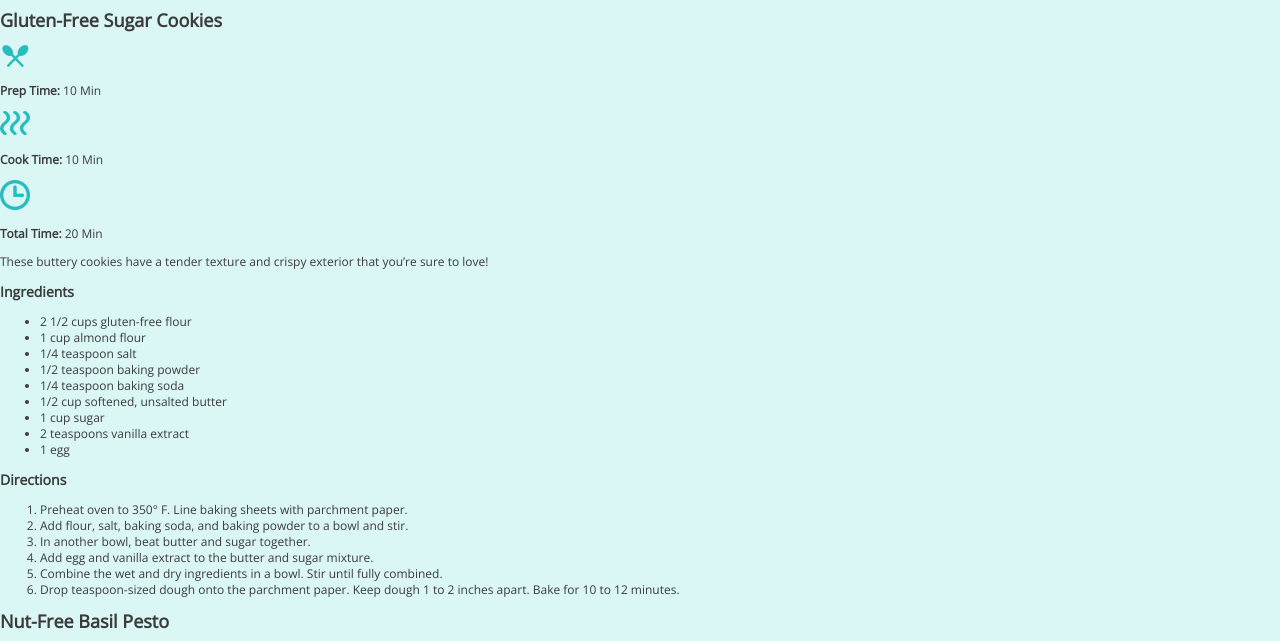
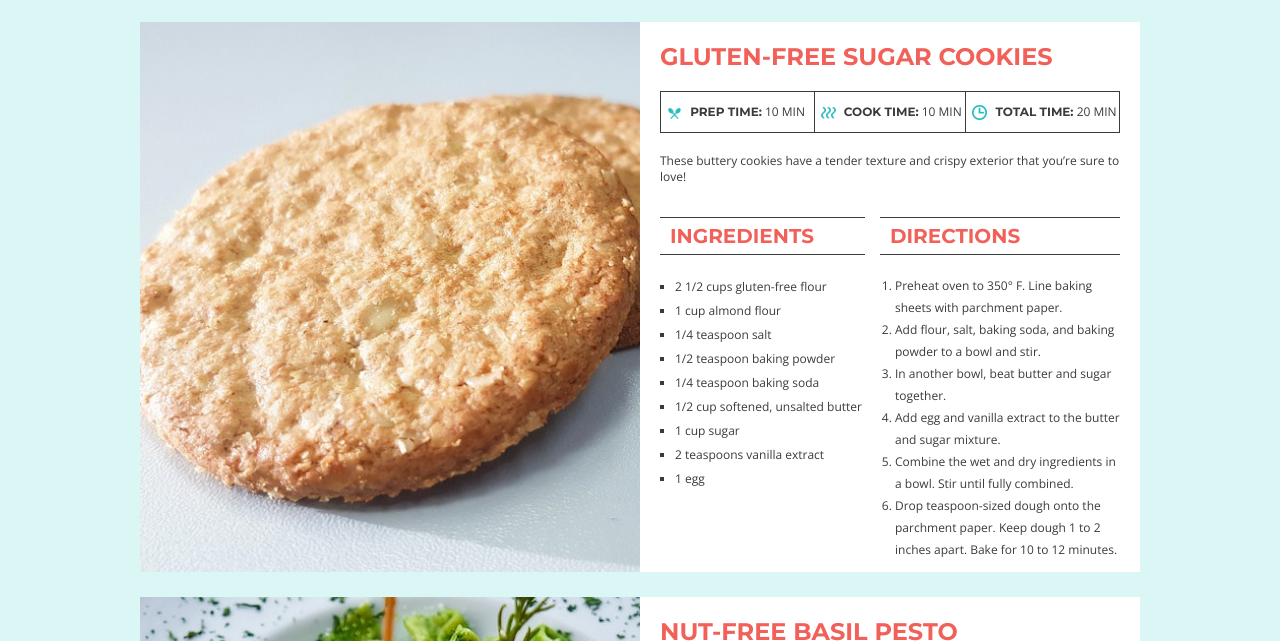
Before and after one commit to k-kenney/recipe-cards, a plain HTML site: page index.html in a window 1280 px wide. Shown: the part 99-740 px from the top of the page. Drawn offline with nearby package versions, Linux system fonts and the light colour scheme.

Commit message:
styled cards to look like design comp

```diff
--- a/css/style.css
+++ b/css/style.css
@@ -11,9 +11,9 @@ header {
   text-align: center;
 }
 
-header h1 {
+h1 {
   display: inline-block;
-  margin: 0 auto;
+  margin: 0;
   padding: 40px 0;
   color: #f16059;
   font-size: 48px;
@@ -27,5 +27,120 @@ header img {
 
 main {
   width: 1000px;
-  margin: 0, auto;
+  margin: auto;
 }
+
+.card {
+  margin: 25px 0;
+  overflow: auto;
+}
+
+.image {
+  float: left;
+  width: 500px;
+  height: 550px;
+}
+
+.recipe {
+	float: left;
+	padding: 20px;
+	width: 500px;
+	height: 550px;
+	background: #FFFFFF;
+	box-sizing: border-box;
+}
+
+#cookies .image {
+  background: url("../img/gluten-free-sugar-cookies.jpg");
+  background-size: cover;
+}
+
+#pesto .image {
+  background: url("../img/nut-free-pesto.jpg");
+  background-size: cover;
+}
+
+#salad .image {
+  background: url("../img/watermelon-salad.jpg");
+  background-size: cover;
+}
+
+.recipe h2 {
+  color: #F16059;
+  text-transform: uppercase;
+  font-size: 24px;
+  line-height: 29px;
+  font-family: 'Montserrat', sans-serif;
+  margin: 0 auto;
+  padding-bottom: 20px;
+}
+
+.time {
+  margin-bottom: 20px;
+  border: 1px solid #3b3b3b;
+  overflow: auto;
+}
+
+.time div {
+  float: left;
+  width: 33.33%;
+  padding-left: 6px;
+  box-sizing: border-box;
+  text-transform: uppercase;
+}
+
+.time .cook {
+  border-left: 1px solid #3b3b3b;
+  border-right: 1px solid #3b3b3b;
+}
+
+.time img {
+  width: 15px;
+  height: auto;
+  margin-right: 5px;
+	vertical-align: middle;
+}
+
+.time-details {
+	display: inline-block;
+}
+
+.time strong {
+	font-family: 'Montserrat', sans-serif;
+}
+
+.columns {
+  overflow: auto;
+}
+
+.directions {
+  float: left;
+  width: 240px;
+}
+
+.ingredients {
+  float: left;
+  width: 205px;
+  margin-right: 15px;
+}
+
+.recipe h3 {
+  padding: 10px;
+  border-top: 1px solid #3b3b3b;
+  border-bottom: 1px solid #3b3b3b;
+  font-size: 20px;
+  text-transform: uppercase;
+  color: #F16059;
+  font-family: 'Montserrat', sans-serif;
+}
+
+.ingredients ul {
+  padding-left: 15px;
+  line-height: 24px;
+  list-style-type: square;
+}
+
+.directions ol {
+  padding-left: 15px;
+  line-height: 22px;
+}
--- a/index.html
+++ b/index.html
@@ -19,7 +19,9 @@
     </header>
     <main>
         <article id="cookies" class="card">
-            <div class="image"></div>
+            <div class="image">
+              <!-- <img src="img/gluten-free-sugar-cookies.jpg" alt="sugar cookies"> -->
+            </div>
             <div class="recipe">
                 <h2>Gluten-Free Sugar Cookies</h2>
                 <div class="time">
@@ -69,7 +71,9 @@
             </div>
         </article>
         <article id="pesto" class="card">
-            <div class="image"></div>
+            <div class="image">
+              <!-- <img src="img/nut-free-pesto.jpg" alt="pesto"> -->
+            </div>
             <div class="recipe">
                 <h2>Nut-Free Basil Pesto</h2>
                 <div class="time">
@@ -113,7 +117,9 @@
             </div>
         </article>
         <article id="salad" class="card">
-            <div class="image"></div>
+            <div class="image">
+              <!-- <img src="img/watermelon-salad.jpg" alt="watermelon salad"> -->
+            </div>
             <div class="recipe">
                 <h2>Watermelon Salad</h2>
                 <div class="time">
```
